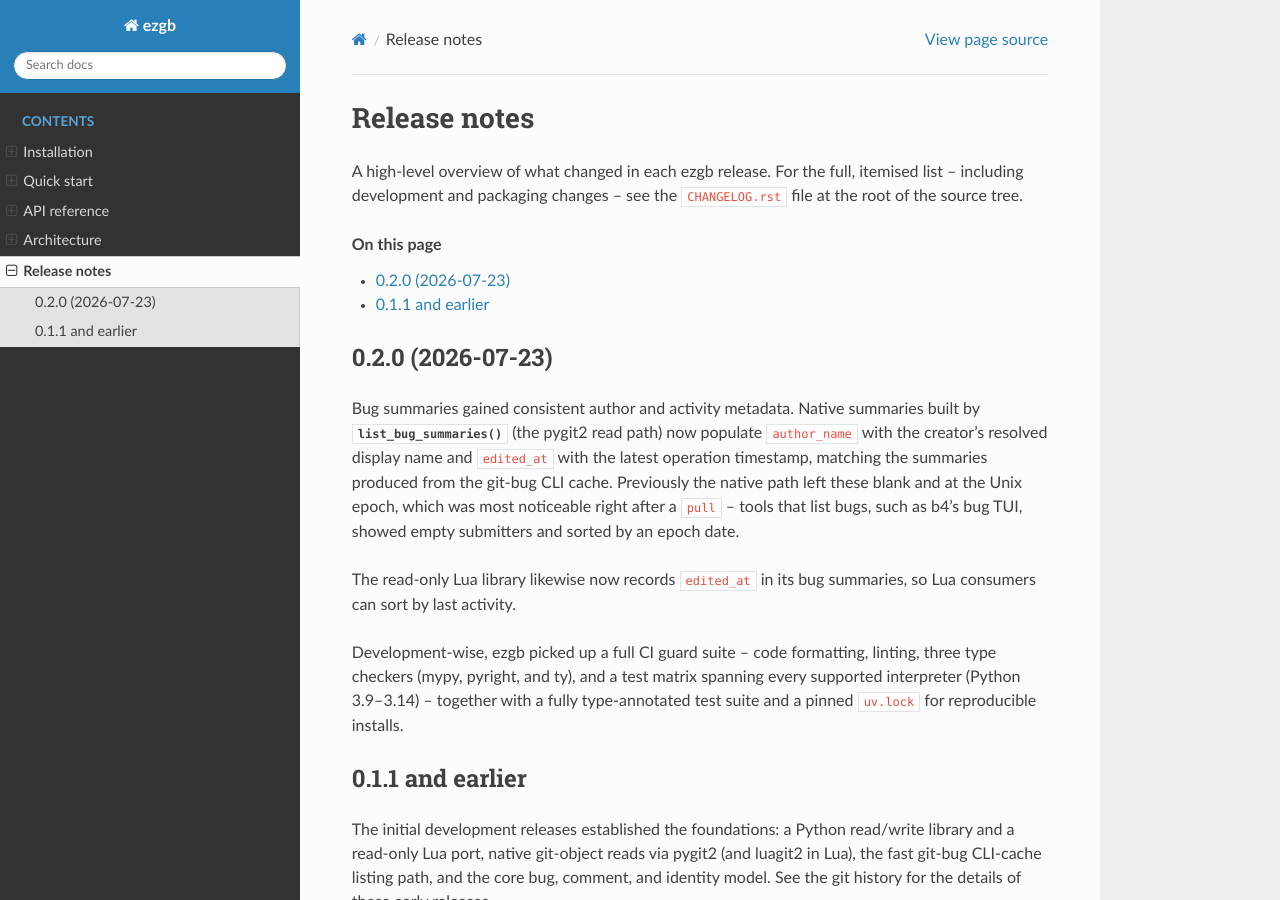
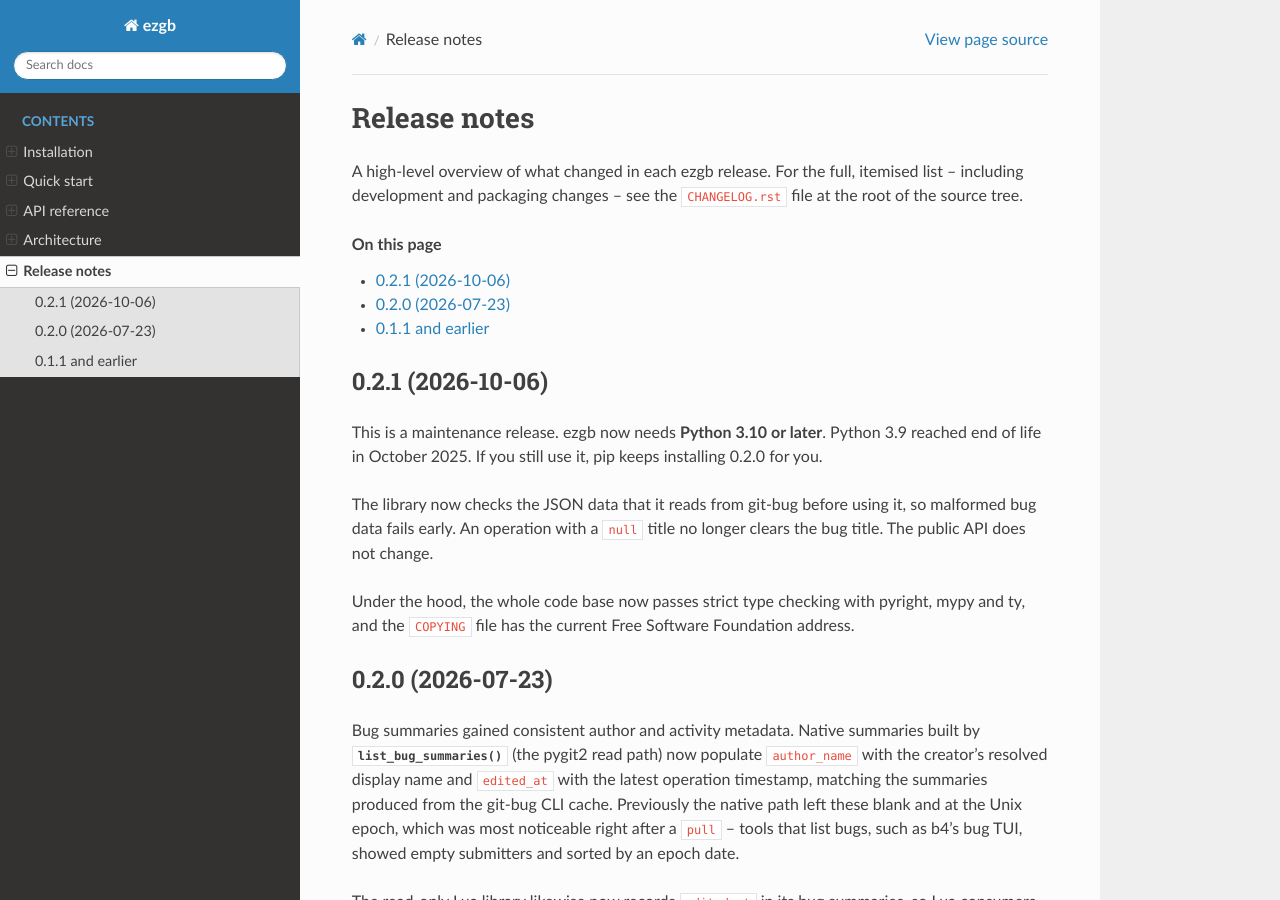
Before and after one commit to kernelorg-mirror/utils_ezgb_ezgb, a Sphinx documentation site: the page built from docs/releases.rst, in a window 1280 px wide and 900 px high. Built offline with Sphinx 7.4.7 and the Read the Docs theme 3.1.0, drawn with Linux system fonts in a browser that asks for light colours.

Commit message:
Prepare 0.2.1 release
Bump the version to 0.2.1 and document the changes since 0.2.0.

The main user-visible change is the new Python 3.10 minimum. The
release notes explain that Python 3.9 users keep getting 0.2.0 from
pip. The other changes are stricter checks of the JSON read from
git-bug, a fix for operations with a null title, the corrected FSF
address in COPYING, and the strict type checking work.

Assisted-by: LLM [analysis, docs]
Signed-off-by: Konstantin Ryabitsev <konstantin@linuxfoundation.org>

```diff
--- a/docs/conf.py
+++ b/docs/conf.py
@@ -15,7 +15,7 @@
 project = 'ezgb'
 copyright = '2024-2026, The Linux Foundation'
 author = 'Konstantin Ryabitsev'
-release = '0.2.0'
+release = '0.2.1'
 
 # -- General configuration ---------------------------------------------------
 
--- a/docs/releases.rst
+++ b/docs/releases.rst
@@ -8,6 +8,22 @@
 .. contents:: On this page
    :local:
    :depth: 1
+
+0.2.1 (2026-10-06)
+------------------
+
+This is a maintenance release. ezgb now needs **Python 3.10 or later**.
+Python 3.9 reached end of life in October 2025. If you still use it,
+pip keeps installing 0.2.0 for you.
+
+The library now checks the JSON data that it reads from git-bug before
+using it, so malformed bug data fails early. An operation with a
+``null`` title no longer clears the bug title. The public API does
+not change.
+
+Under the hood, the whole code base now passes strict type checking
+with pyright, mypy and ty, and the ``COPYING`` file has the current
+Free Software Foundation address.
 
 0.2.0 (2026-07-23)
 ------------------
--- a/pyproject.toml
+++ b/pyproject.toml
@@ -4,7 +4,7 @@
 
 [project]
 name = 'ezgb'
-version = '0.2.0'
+version = '0.2.1'
 description = 'A standalone Python library for working with git-bug repositories'
 readme = 'README.md'
 requires-python = '>=3.10'
```
Also changed, not shown: CHANGELOG.rst (+40 -0 lines), 1 other file.
